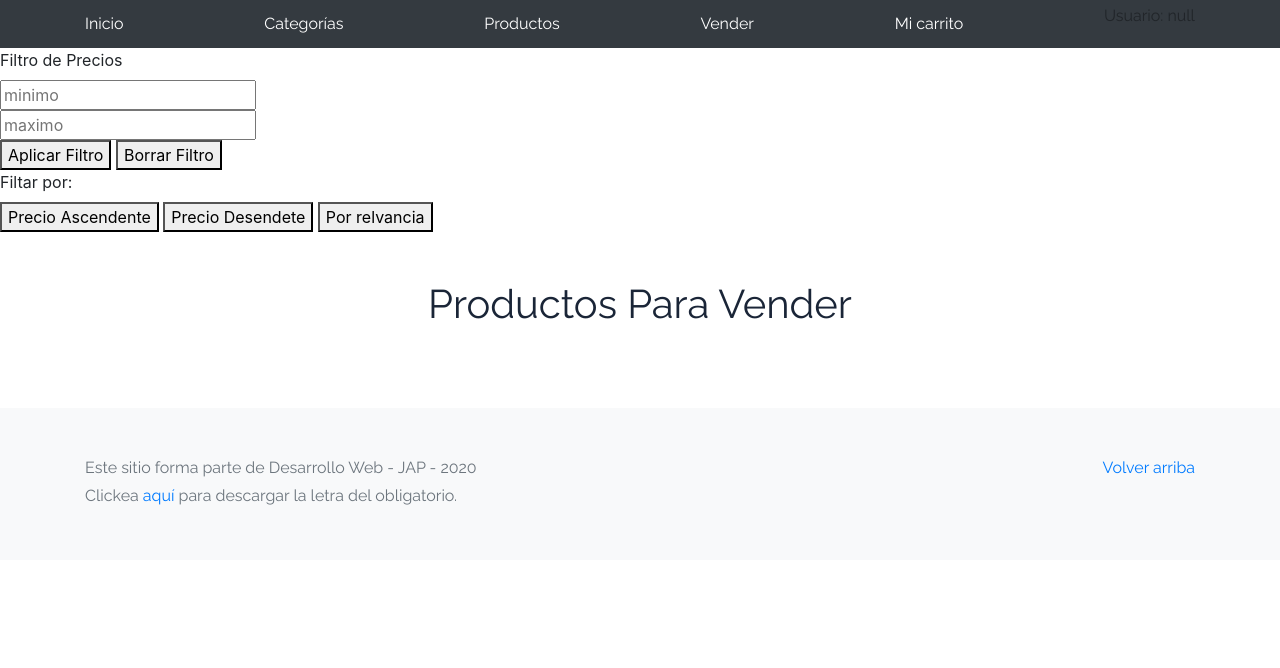
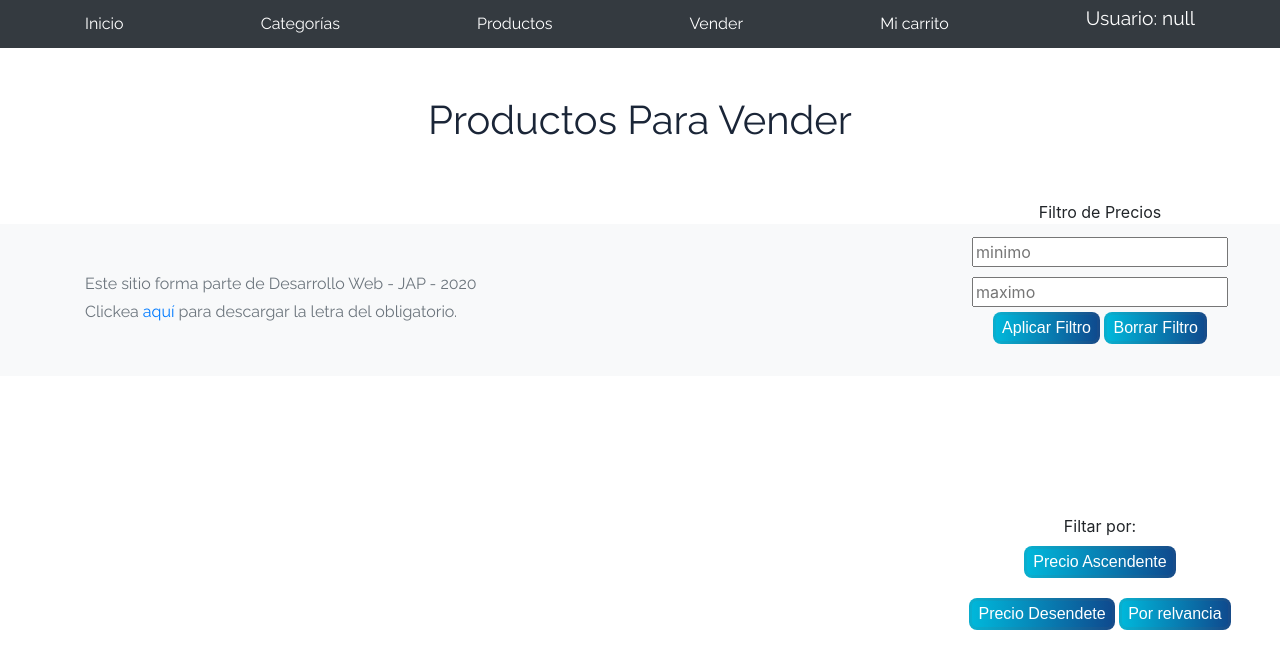
Before and after one commit to ExequielGcu/e-mercado, a plain HTML site: page products.html in a window 1280 px wide. Drawn offline with Linux system fonts and the light colour scheme; no server answers.

Commit message:
Add files via upload

```diff
--- a/css/styles.css
+++ b/css/styles.css
@@ -212,9 +212,11 @@ input[type="password"]{
  }
 
 .contenedor{
+  position: relative;
   height: 510px;
-  width: 30%;
+  width: 20%;
   box-shadow: 0 0 7px #111;
+  left: -115px;
   margin: 0 10px;
  }
 
@@ -269,3 +271,59 @@ input[type="password"]{
   color: red;
   font-size: 1.5em;
  }
+
+ /*Estilo Login trear nombre*/
+
+ .usuario_estilo{
+  color: #fff;
+ font-size: 1.2em;
+}
+
+
+/*Estilo filtros*/
+#contenedorFiltroPrecio{
+  position: absolute;
+  border: 0px solid #000;
+  width: 300px;
+  text-align: center;
+  margin: auto;
+  left: 950px;
+  top: 200px;
+}
+
+#contenedorAsendenteDesendete{
+  position: absolute;
+  border: 0px solid #000;
+  width: 300px;
+  text-align: center;
+  margin: auto;
+  left: 950px;
+  bottom: 140px;
+}
+
+#contenedorAsendenteDesendete{
+  margin: 10px 0;
+}
+
+#contenedorFiltroPrecio input{
+  margin: 5px 0;
+}
+
+.botonexe{
+  border: 3px solid rgba(100,100,100,0.1);
+	margin-bottom: 20px;
+	font-family: 'Poppins', sans-serif;
+	border-radius: 8px;
+	cursor: pointer;
+	color: #fff;
+	background-size: 300%;
+	transition: 0.6s;
+}
+
+.botonexe:hover{
+	background-position: right;
+}
+
+.btn1{
+	background-image: linear-gradient(to left, #00B7DA, #161569, #00B7DA);
+}
```
